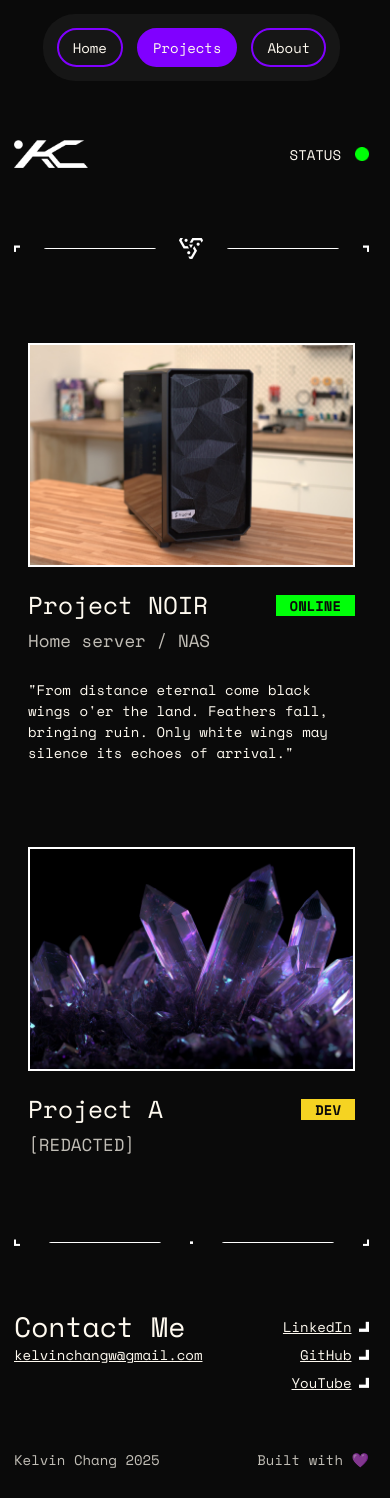
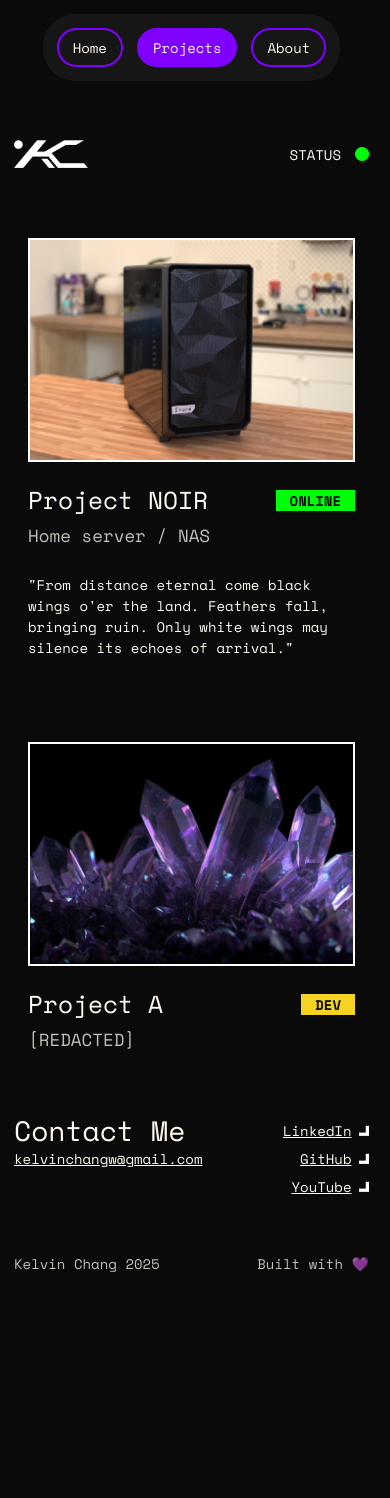
Before and after one commit to kelvinchangw/kelvinchang, a React (Vite) app: page /projects in a window 390 px wide. After the commit the page ends 1302 px from the top, so only its background shows below. Built offline with nearby package versions, Linux system fonts and the light colour scheme.

Commit message:
Remove top and bottom frames

```diff
--- /dev/null
+++ b/pnpm-workspace.yaml
@@ -0,0 +1,2 @@
+onlyBuiltDependencies:
+  - esbuild
--- a/src/components/Frames/BotFrame/BotFrame.module.css
+++ /dev/null
@@ -1,37 +0,0 @@
-.botFrame {
-    display: flex;
-    flex-direction: row;
-    align-items: center;
-    gap: 4rem;
-    justify-content: space-between;
-}
-
-@media (max-width: 480px) {
-    .botFrame {
-        padding: 1rem 0;
-        gap: 0;
-        width: 100%;
-        justify-content: space-between;
-    }
-
-    .blRect,
-    .brRect {
-        height: 0.5rem;
-    }
-
-    .horLine {
-        width: 8rem;
-        height: 0.125rem;
-    }
-
-    .rect {
-        height: 0.25rem;
-    }
-
-    .botFrame > .horLine:nth-of-type(2),
-    .botFrame > .horLine:nth-of-type(8),
-    .botFrame > .rect:nth-of-type(4),
-    .botFrame > .rect:nth-of-type(6) {
-        display: none;
-    }
-}
--- a/src/components/Frames/BotFrame/BotFrame.tsx
+++ /dev/null
@@ -1,21 +0,0 @@
-import styles from "./BotFrame.module.css";
-import blRect from "../../../assets/images/bl-rect.png";
-import brRect from "../../../assets/images/br-rect.png";
-import horLine from "../../../assets/images/hor-line.png";
-import rect from "../../../assets/images/rect.png";
-
-export default function BotFrame() {
-    return (
-        <div className={styles.botFrame}>
-            <img src={blRect} className={styles.blRect} alt="" />
-            <img src={horLine} className={styles.horLine} alt="" />
-            <img src={horLine} className={styles.horLine} alt="" />
-            <img src={rect} className={styles.rect} alt="" />
-            <img src={rect} className={styles.rect} alt="" />
-            <img src={rect} className={styles.rect} alt="" />
-            <img src={horLine} className={styles.horLine} alt="" />
-            <img src={horLine} className={styles.horLine} alt="" />
-            <img src={brRect} className={styles.brRect} alt="" />
-        </div>
-    );
-}
--- a/src/components/Frames/TopFrame/TopFrame.module.css
+++ /dev/null
@@ -1,35 +0,0 @@
-.topFrame {
-    display: flex;
-    flex-direction: row;
-    align-items: center;
-    gap: 4rem;
-}
-
-@media (max-width: 480px) {
-    .topFrame {
-        padding: 1rem 0;
-        gap: 0;
-        width: 100%;
-        justify-content: space-between;
-    }
-
-    .tlRect,
-    .trRect {
-        height: 0.5rem;
-    }
-
-    .horLine {
-        width: 8rem;
-        height: 0.125rem;
-    }
-
-    .vbLogo {
-        height: 1.5rem;
-    }
-
-    .topFrame > .horLine:nth-of-type(2),
-    .topFrame > .horLine:nth-of-type(8),
-    .rect {
-        display: none;
-    }
-}
--- a/src/components/Frames/TopFrame/TopFrame.tsx
+++ /dev/null
@@ -1,22 +0,0 @@
-import styles from "./TopFrame.module.css";
-import tlRect from "../../../assets/images/tl-rect.png";
-import trRect from "../../../assets/images/tr-rect.png";
-import horLine from "../../../assets/images/hor-line.png";
-import rect from "../../../assets/images/rect.png";
-import vbLogo from "../../../assets/images/vb-logo.png";
-
-export default function TopFrame() {
-    return (
-        <div className={styles.topFrame}>
-            <img src={tlRect} className={styles.tlRect} alt="" />
-            <img src={horLine} className={styles.horLine} alt="" />
-            <img src={rect} className={styles.rect} alt="" />
-            <img src={horLine} className={styles.horLine} alt="" />
-            <img src={vbLogo} className={styles.vbLogo} alt="" />
-            <img src={horLine} className={styles.horLine} alt="" />
-            <img src={rect} className={styles.rect} alt="" />
-            <img src={horLine} className={styles.horLine} alt="" />
-            <img src={trRect} className={styles.trRect} alt="" />
-        </div>
-    );
-}
--- a/src/pages/About/About.tsx
+++ b/src/pages/About/About.tsx
@@ -1,13 +1,10 @@
 import styles from "./About.module.css";
 import divider from "../../assets/images/divider.png";
 import pfp from "../../assets/images/pfp.png";
-import TopFrame from "../../components/Frames/TopFrame/TopFrame";
-import BotFrame from "../../components/Frames/BotFrame/BotFrame";
 
 export default function About() {
     return (
         <main className={styles.page}>
-            <TopFrame />
             <div className={styles.content}>
                 <div className={styles.whoami}>
                     <span className={styles.title}>whoami</span>
@@ -50,7 +47,6 @@ export default function About() {
                     </div>
                 </div>
             </div>
-            <BotFrame />
         </main>
     );
 }
--- a/src/pages/Projects/ProjectNoir/ProjectNoir.tsx
+++ b/src/pages/Projects/ProjectNoir/ProjectNoir.tsx
@@ -1,13 +1,10 @@
 import styles from "./ProjectNoir.module.css";
-import TopFrame from "../../../components/Frames/TopFrame/TopFrame";
-import BotFrame from "../../../components/Frames/BotFrame/BotFrame";
 import noirThumbnail from "../../../assets/images/project-noir-thumbnail.jpg";
 import divider from "../../../assets/images/divider.png";
 
 export default function ProjectNoir() {
     return (
         <main className={styles.page}>
-            <TopFrame />
             <div className={styles.content}>
                 <div className={styles.thumbnailContainer}>
                     <img src={noirThumbnail} className={styles.noirThumbnail} />
@@ -117,7 +114,6 @@ export default function ProjectNoir() {
                     </div>
                 </div>
             </div>
-            <BotFrame />
         </main>
     );
 }
--- a/src/pages/Projects/Projects.tsx
+++ b/src/pages/Projects/Projects.tsx
@@ -1,14 +1,11 @@
 import styles from "./Projects.module.css";
 import noirThumbnail from "../../assets/images/project-noir-thumbnail.jpg";
 import projectPlaceholder from "../../assets/images/goodtrybuddy.jpg";
-import TopFrame from "../../components/Frames/TopFrame/TopFrame";
-import BotFrame from "../../components/Frames/BotFrame/BotFrame";
 import { Link } from "react-router-dom";
 
 export default function Projects() {
     return (
         <main className={styles.page}>
-            <TopFrame />
             <div className={styles.content}>
                 <Link
                     to="/projects/project-noir"
@@ -64,7 +61,6 @@ export default function Projects() {
                     </div>
                 </div>
             </div>
-            <BotFrame />
         </main>
     );
 }
```
